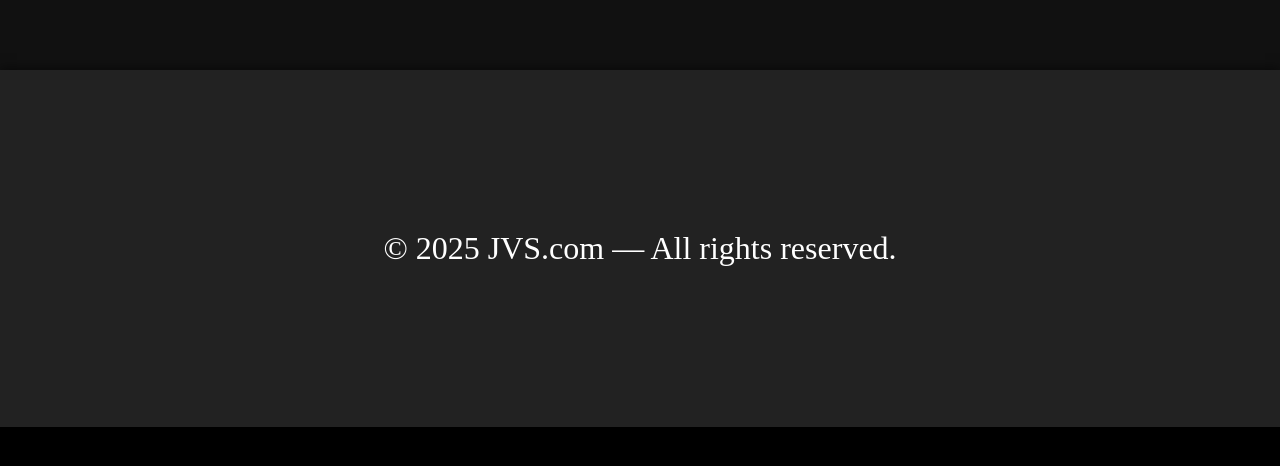
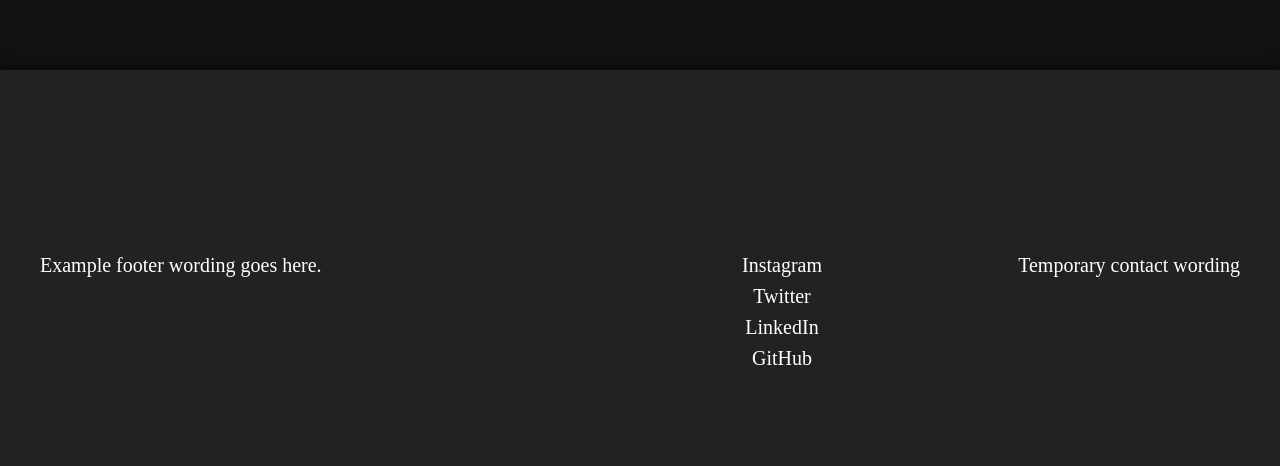
Before and after one commit to CaptainSplash/JVS.com, a React (Vite) app: page / in a window 1280 px wide. Shown: the part 984-1450 px from the top of the page. Before the commit the page ends 1411 px from the top, so only its background shows below. Built offline with nearby package versions, Linux system fonts and the light colour scheme.

Commit message:
Updated footer with example text

```diff
--- a/src/main.jsx
+++ b/src/main.jsx
@@ -251,17 +251,46 @@
       <footer
   style={{
     width: '100%',
-    background: '#222',         // Grayish color
+    background: '#222',
     color: '#fff',
     fontFamily: 'VT323',
-    fontSize: '2rem',
-    padding: '10rem 0',         // Much taller: increased vertical padding
+    fontSize: '1.25rem', // Match header font size
+    padding: '10rem 0',
     textAlign: 'center',
     zIndex: 100,
     boxShadow: '0 -2px 10px rgba(0,0,0,0.5)'
   }}
 >
-  &copy; {new Date().getFullYear()} JVS.com &mdash; All rights reserved.
+  <div
+    style={{
+      maxWidth: '1440px',
+      margin: '0 auto',
+      padding: '1.5rem 2.5rem',
+      boxSizing: 'border-box',
+      display: 'flex',
+      alignItems: 'flex-start',
+      justifyContent: 'space-between',
+      gap: '2rem'
+    }}
+  >
+    {/* Left: Short line of wording */}
+    <div style={{ flex: 2, textAlign: 'left' }}>
+      Example footer wording goes here.
+    </div>
+
+    {/* Center: Social links stacked */}
+    <div style={{ flex: 1, display: 'flex', flexDirection: 'column', alignItems: 'center', gap: '0.5rem' }}>
+      <span>Instagram</span>
+      <span>Twitter</span>
+      <span>LinkedIn</span>
+      <span>GitHub</span>
+    </div>
+
+    {/* Right: Temporary wording */}
+    <div style={{ flex: 1, textAlign: 'right' }}>
+      Temporary contact wording
+    </div>
+  </div>
 </footer>
     </>
   );
```
